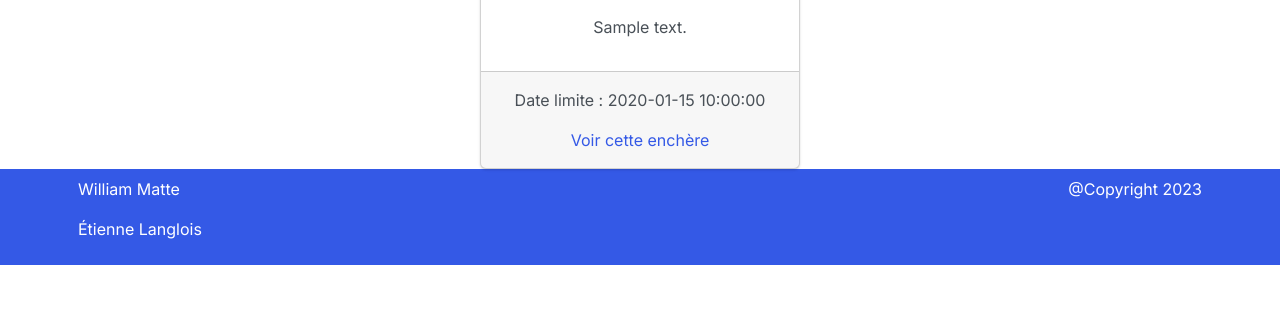
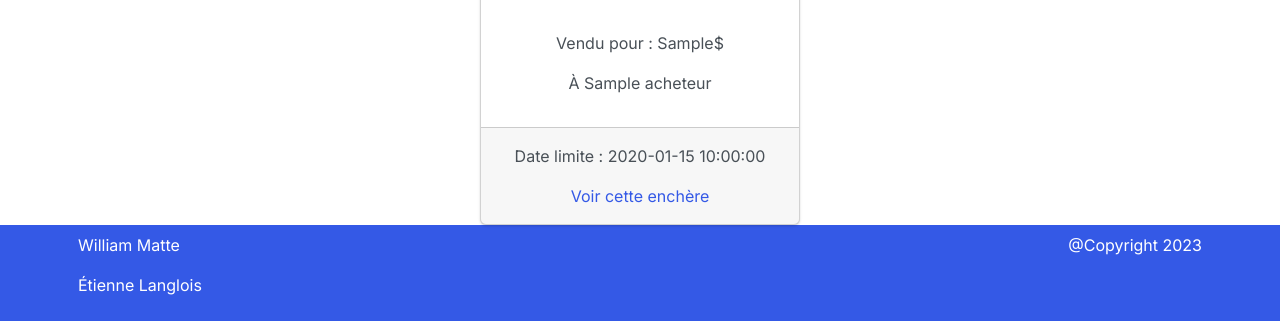
Before and after one commit to EtienneLang/TP2-Web3-Enchere, a Flask app: template templates/encheres.jinja in a window 1280 px wide. Shown: the part 545-866 px from the top of the page. Before the commit the page ends 810 px from the top, so only its background shows below. Run offline with Flask 3, Linux system fonts and the light colour scheme; the template is opened without the code that fills it: most values are stand-ins (such as "Sample title", 1, 10 or a date in 2020); style sheets or scripts are compiled from the project's sources; some libraries are stand-ins or nearby versions.

Commit message:
Page mes enchères terminée

```diff
--- a/compte.py
+++ b/compte.py
@@ -74,11 +74,10 @@ def afficher_encheres_utilisateur():
             mise_max = bd.get_mise_max(conn, e["id_enchere"])
             if mise_max["max"]:
                 acheteur = bd.get_utilisateur(conn, mise_max["fk_miseur"])
-                nom = acheteur["nom"]
-                e["nom"] = nom
+                e["acheteur"] = acheteur["nom"]
                 e["mise_max"] = mise_max["max"]
             else:
-                e["mise_max"] = False
+                e["mise_max"] = None
     return render_template("encheres.jinja", encheres=encheres)
 
 
--- a/templates/card-enchere.jinja
+++ b/templates/card-enchere.jinja
@@ -24,9 +24,15 @@
 
 {% macro afficher_enchere_utilisateur(enchere) %}
     <div class="card text-center card-enchere" style="width: 20rem;">
-        {% if enchere.est_active %}
+        {% if enchere.est_supprimee %}
             <div class="card-header">
                 <h5>{{ enchere.titre }}</h5>
+                <p> Supprimée par un administrateur</p>
+            </div>
+        {% elif enchere.est_active %}
+            <div class="card-header">
+                <h5>{{ enchere.titre }}</h5>
+                <p>Active</p>
             </div>
         {% else %}
             <div class="card-header enchere-inactive">
@@ -36,11 +42,29 @@
         {% endif %}
         <div class="card-body">
             <img src="https://picsum.photos/seed/{{ enchere.id_enchere }}/300/300" class="card-img" alt="Image pour l'enchère {{ enchere.titre }}">
-            <p class="card-text my-3">{{ enchere.description }}</p>
+        </div>
+        <div class="card-body">
+            {% if enchere.mise_max %}
+                {% if enchere.est_active %}
+                    <p>Meilleure mise : {{ enchere.mise_max }}$</p>
+                    <p>Par {{ enchere.acheteur }}</p>
+                {% else %}
+                    <p>Vendu pour : {{ enchere.mise_max }}$</p>
+                    <p>À {{ enchere.acheteur }}</p>
+                {% endif %}
+            {% else %}
+                {% if enchere.est_active %}
+                    <p>Aucune mise placée</p>
+                {% else %}
+                    <p>L'item n'a pas été acheté</p>
+                {% endif %}
+            {% endif %}
         </div>
         <div class="card-footer">
             <p>Date limite : {{ enchere.date_limite }}</p>
-            <a href="/details/{{ enchere.id_enchere }}" class="card-link">Voir cette enchère</a>
+            {% if not enchere.est_supprimee %}
+                <a href="/details/{{ enchere.id_enchere }}" class="card-link">Voir cette enchère</a>
+            {% endif %}
         </div>
     </div>
 {% endmacro %}
```
